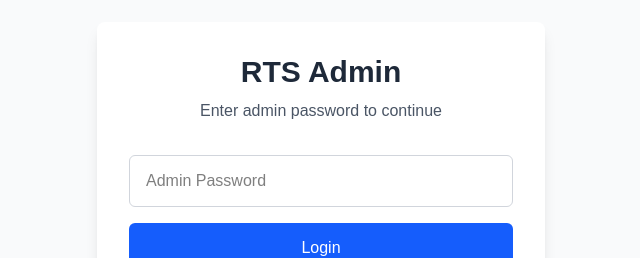
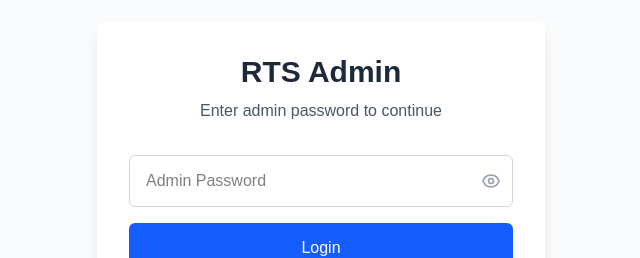
Before and after one commit to P-Paths/torc-landing, a Next.js app: page /admin in a window 1280 px wide. Shown: the part 237-495 px from the top of the page, without its empty margins (319-959 px from the left). Built offline with nearby package versions, Linux system fonts and the light colour scheme.

Commit message:
Add show password toggle to admin login

```diff
--- a/src/app/admin/page.tsx
+++ b/src/app/admin/page.tsx
@@ -58,6 +58,7 @@
 export default function AdminDashboard() {
   const [isAuthenticated, setIsAuthenticated] = useState(false);
   const [password, setPassword] = useState('');
+  const [showPassword, setShowPassword] = useState(false);
   const [stats, setStats] = useState<DashboardStats>({
     totalLeads: 0,
     totalAgents: 0,
@@ -207,14 +208,32 @@
           </div>
 
           <div className="space-y-4">
+            <div className="relative">
               <input
-              type="password"
+                type={showPassword ? "text" : "password"}
                 value={password}
                 onChange={(e) => setPassword(e.target.value)}
                 placeholder="Admin Password"
-              className="w-full px-4 py-3 border border-gray-300 rounded-md focus:outline-none focus:ring-2 focus:ring-blue-500 text-black"
+                className="w-full px-4 py-3 pr-12 border border-gray-300 rounded-md focus:outline-none focus:ring-2 focus:ring-blue-500 text-black"
                 onKeyPress={(e) => e.key === 'Enter' && handleLogin()}
               />
+              <button
+                type="button"
+                onClick={() => setShowPassword(!showPassword)}
+                className="absolute inset-y-0 right-0 pr-3 flex items-center text-gray-400 hover:text-gray-600"
+              >
+                {showPassword ? (
+                  <svg className="h-5 w-5" fill="none" stroke="currentColor" viewBox="0 0 24 24">
+                    <path strokeLinecap="round" strokeLinejoin="round" strokeWidth={2} d="M13.875 18.825A10.05 10.05 0 0112 19c-4.478 0-8.268-2.943-9.543-7a9.97 9.97 0 011.563-3.029m5.858.908a3 3 0 114.243 4.243M9.878 9.878l4.242 4.242M9.878 9.878L3 3m6.878 6.878L21 21" />
+                  </svg>
+                ) : (
+                  <svg className="h-5 w-5" fill="none" stroke="currentColor" viewBox="0 0 24 24">
+                    <path strokeLinecap="round" strokeLinejoin="round" strokeWidth={2} d="M15 12a3 3 0 11-6 0 3 3 0 016 0z" />
+                    <path strokeLinecap="round" strokeLinejoin="round" strokeWidth={2} d="M2.458 12C3.732 7.943 7.523 5 12 5c4.478 0 8.268 2.943 9.542 7-1.274 4.057-5.064 7-9.542 7-4.477 0-8.268-2.943-9.542-7z" />
+                  </svg>
+                )}
+              </button>
+            </div>
 
             <button
               onClick={handleLogin}
```
Lines whose indentation alone changed are shown as unchanged.
